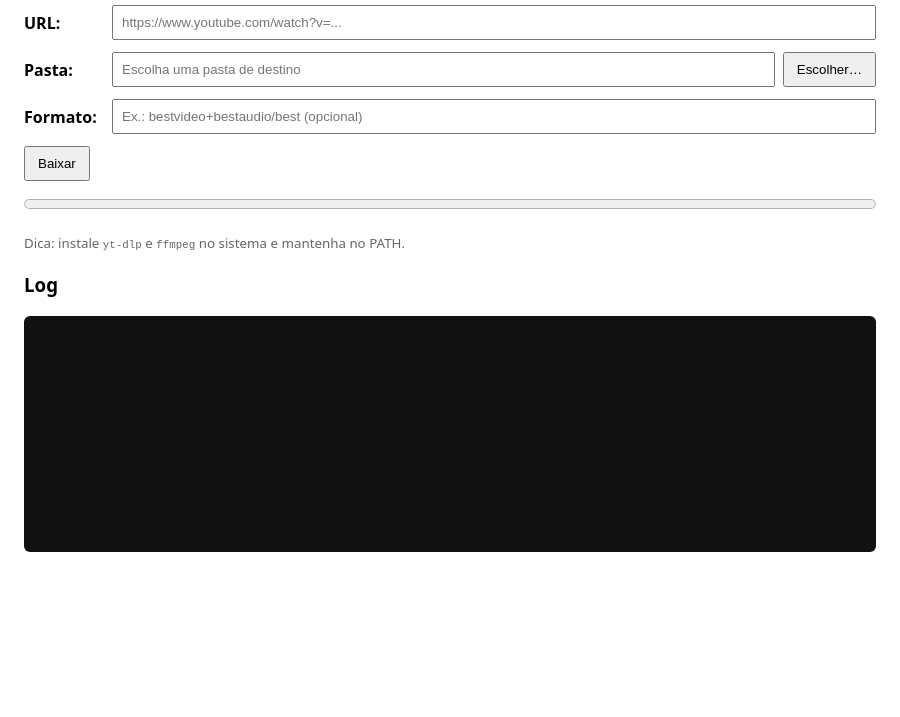
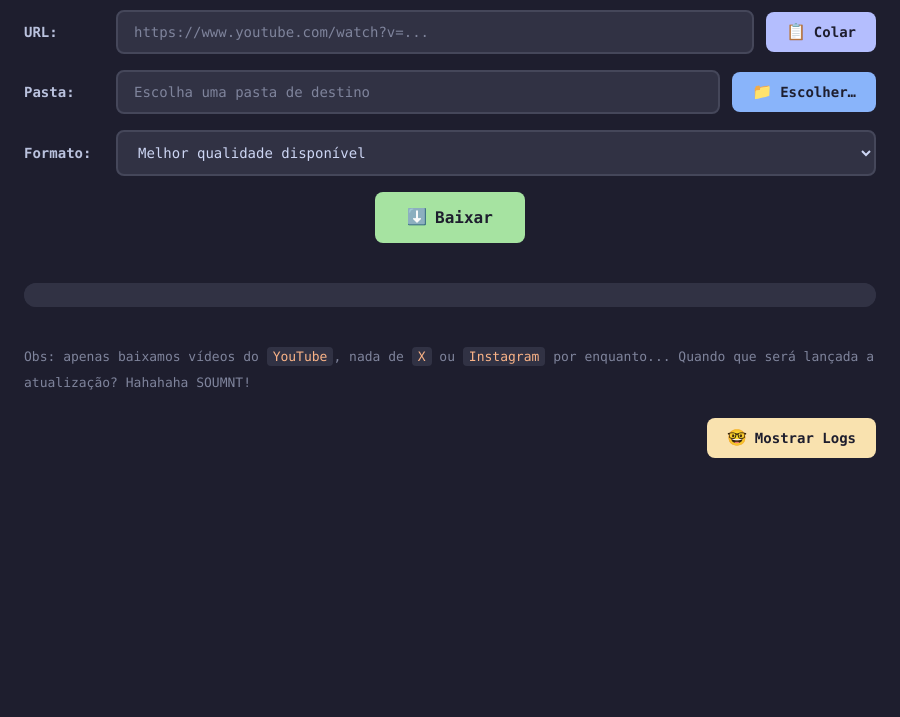
Before and after one commit to gchan26/soumnt, an Electron app: page index.html in a window 900 px wide. Shown: the part 83-800 px from the top of the page. Drawn offline with Linux system fonts and the light colour scheme; no server answers.

Commit message:
Added new styles

```diff
--- a/index.html
+++ b/index.html
@@ -2,58 +2,99 @@
 <html lang="pt-br">
 <head>
   <meta charset="UTF-8" />
-  <title>SOUMNT - Seus vídeos em instantes</title>
-  <style>
-    body { font-family: system-ui, -apple-system, Segoe UI, Roboto, Arial, sans-serif; margin: 24px; }
-    .row { display: flex; gap: 8px; align-items: center; margin-bottom: 12px; }
-    input[type="text"] { flex: 1; padding: 8px; }
-    button { padding: 8px 12px; cursor: pointer; }
-    #log { height: 220px; overflow: auto; white-space: pre-wrap; background: #111; color: #ddd; padding: 8px; border-radius: 6px; }
-    progress { width: 100%; height: 20px; }
-    label { min-width: 80px; font-weight: 600; }
-    .status { margin: 6px 0; font-weight: 600; }
-    small { color: #666; }
-  </style>
+  <title>SOUMNT! - Seus vídeos em um minuto</title>
+  <link rel="stylesheet" href="styles.css" />
 </head>
 <body>
-  <h1>SOUMNT - Baixador de vídeos</h1>
+  <h1>SOUMNT! - Baixador de vídeos</h1>
 
   <div class="row">
     <label for="url">URL:</label>
     <input id="url" type="text" placeholder="https://www.youtube.com/watch?v=..." />
+    <button id="paste">
+      <span class="icon">📋</span>
+      Colar
+    </button>
   </div>
 
   <div class="row">
     <label for="outDir">Pasta:</label>
     <input id="outDir" type="text" placeholder="Escolha uma pasta de destino" readonly />
-    <button id="choose">Escolher…</button>
+    <button id="choose">
+      <span class="icon">📁</span>
+      Escolher…
+    </button>
   </div>
 
   <div class="row">
     <label for="format">Formato:</label>
-    <input id="format" type="text" placeholder="Ex.: bestvideo+bestaudio/best (opcional)" />
+    <select id="format">
+      <option value="">Melhor qualidade disponível</option>
+      <option value="best[height<=720]">720p ou menor</option>
+      <option value="best[height<=480]">480p ou menor</option>
+      <option value="best[height<=360]">360p ou menor</option>
+      <option value="bestaudio">Apenas áudio (melhor qualidade)</option>
+      <option value="worst">Menor tamanho de arquivo</option>
+      <option value="bestvideo+bestaudio/best">Melhor vídeo + áudio</option>
+    </select>
   </div>
 
-  <div class="row">
-    <button id="download">Baixar</button>
-    <div class="status" id="status"></div>
+  <div class="row download-row">
+    <button id="download">
+      <span class="icon">⬇️</span>
+      Baixar
+    </button>
   </div>
 
+  <div class="status" id="status"></div>
+
   <progress id="progress" value="0" max="100"></progress>
-  <p><small>Dica: instale <code>yt-dlp</code> e <code>ffmpeg</code> no sistema e mantenha no PATH.</small></p>
+  <p><small>Obs: apenas baixamos vídeos do <code>YouTube</code>, nada de <code>X</code> ou <code>Instagram</code> por enquanto... Quando que será lançada a atualização? Hahahaha SOUMNT!</small></p>
 
-  <h3>Log</h3>
-  <div id="log"></div>
+  <div class="row logs-row">
+    <button id="toggleLogs">
+      <span class="icon">🤓</span>
+      Mostrar Logs
+    </button>
+  </div>
+
+  <div class="logs-section hidden">
+    <h3>Log</h3>
+    <div id="log"></div>
+  </div>
 
   <script>
     const $ = (id) => document.getElementById(id);
     const statusEl = $("status");
     const logEl = $("log");
     const progress = $("progress");
+    const logsSection = document.querySelector('.logs-section');
+    const toggleLogsBtn = $("toggleLogs");
+    let logsVisible = false;
 
     $("choose").addEventListener("click", async () => {
       const dir = await window.electronAPI.chooseFolder();
       if (dir) $("outDir").value = dir;
+    });
+
+    $("paste").addEventListener("click", async () => {
+      try {
+        const text = await navigator.clipboard.readText();
+        $("url").value = text.trim();
+      } catch (err) {
+        console.error('Erro ao colar:', err);
+      }
+    });
+
+    toggleLogsBtn.addEventListener("click", () => {
+      logsVisible = !logsVisible;
+      if (logsVisible) {
+        logsSection.classList.remove('hidden');
+        toggleLogsBtn.innerHTML = '<span class="icon">🤓</span> Ocultar Logs';
+      } else {
+        logsSection.classList.add('hidden');
+        toggleLogsBtn.innerHTML = '<span class="icon">🤓</span> Mostrar Logs';
+      }
     });
 
     $("download").addEventListener("click", async () => {
--- /dev/null
+++ b/styles.css
@@ -0,0 +1,250 @@
+:root {
+  --ctp-base: #1e1e2e;
+  --ctp-mantle: #181825;
+  --ctp-crust: #11111b;
+  --ctp-surface0: #313244;
+  --ctp-surface1: #45475a;
+  --ctp-surface2: #585b70;
+  --ctp-overlay0: #6c7086;
+  --ctp-overlay1: #7f849c;
+  --ctp-overlay2: #9399b2;
+  --ctp-subtext0: #a6adc8;
+  --ctp-subtext1: #bac2de;
+  --ctp-text: #cdd6f4;
+  --ctp-lavender: #b4befe;
+  --ctp-blue: #89b4fa;
+  --ctp-sapphire: #74c7ec;
+  --ctp-sky: #89dceb;
+  --ctp-teal: #94e2d5;
+  --ctp-green: #a6e3a1;
+  --ctp-yellow: #f9e2af;
+  --ctp-peach: #fab387;
+  --ctp-maroon: #eba0ac;
+  --ctp-red: #f38ba8;
+  --ctp-mauve: #cba6f7;
+  --ctp-pink: #f5c2e7;
+  --ctp-flamingo: #f2cdcd;
+  --ctp-rosewater: #f5e0dc;
+}
+
+body {
+  font-family: 'JetBrains Mono', 'Fira Code', Consolas, 'Courier New', monospace;
+  margin: 24px;
+  background-color: var(--ctp-base);
+  color: var(--ctp-text);
+  line-height: 1.6;
+}
+
+h1 {
+  color: var(--ctp-mauve);
+  font-weight: 700;
+  margin-bottom: 24px;
+  font-size: 28px;
+}
+
+h3 {
+  color: var(--ctp-blue);
+  font-weight: 600;
+  margin-top: 24px;
+  margin-bottom: 12px;
+}
+
+.row {
+  display: flex;
+  gap: 12px;
+  align-items: center;
+  margin-bottom: 16px;
+}
+
+.row.download-row {
+  justify-content: center;
+  margin-bottom: 24px;
+}
+
+.row.logs-row {
+  justify-content: flex-end;
+  margin-top: 24px;
+}
+
+input[type="text"] {
+  flex: 1;
+  padding: 12px 16px;
+  background-color: var(--ctp-surface0);
+  border: 2px solid var(--ctp-surface1);
+  border-radius: 8px;
+  color: var(--ctp-text);
+  font-family: inherit;
+  font-size: 14px;
+  transition: all 0.3s ease;
+}
+
+input[type="text"]:focus {
+  outline: none;
+  border-color: var(--ctp-blue);
+  box-shadow: 0 0 0 3px rgba(137, 180, 250, 0.15);
+}
+
+input[type="text"]::placeholder {
+  color: var(--ctp-overlay1);
+}
+
+select {
+  flex: 1;
+  padding: 12px 16px;
+  background-color: var(--ctp-surface0);
+  border: 2px solid var(--ctp-surface1);
+  border-radius: 8px;
+  color: var(--ctp-text);
+  font-family: inherit;
+  font-size: 14px;
+  cursor: pointer;
+  transition: all 0.3s ease;
+}
+
+select:focus {
+  outline: none;
+  border-color: var(--ctp-blue);
+  box-shadow: 0 0 0 3px rgba(137, 180, 250, 0.15);
+}
+
+select option {
+  background-color: var(--ctp-surface0);
+  color: var(--ctp-text);
+  padding: 8px;
+}
+
+button {
+  padding: 12px 20px;
+  cursor: pointer;
+  background-color: var(--ctp-blue);
+  border: none;
+  border-radius: 8px;
+  color: var(--ctp-base);
+  font-family: inherit;
+  font-weight: 600;
+  font-size: 14px;
+  transition: all 0.3s ease;
+  display: flex;
+  align-items: center;
+  gap: 8px;
+}
+
+button:hover {
+  background-color: var(--ctp-sapphire);
+  transform: translateY(-1px);
+}
+
+button:active {
+  transform: translateY(0);
+}
+
+#download {
+  background-color: var(--ctp-green);
+  color: var(--ctp-base);
+  padding: 16px 32px;
+  font-size: 16px;
+  font-weight: 700;
+}
+
+#download:hover {
+  background-color: var(--ctp-teal);
+}
+
+#paste {
+  background-color: var(--ctp-lavender);
+  color: var(--ctp-base);
+}
+
+#paste:hover {
+  background-color: var(--ctp-mauve);
+}
+
+#toggleLogs {
+  background-color: var(--ctp-yellow);
+  color: var(--ctp-base);
+  margin-bottom: 16px;
+}
+
+#toggleLogs:hover {
+  background-color: var(--ctp-peach);
+}
+
+.logs-section {
+  margin-top: 24px;
+}
+
+.logs-section.hidden {
+  display: none;
+}
+
+#log {
+  height: 220px;
+  overflow: auto;
+  white-space: pre-wrap;
+  background-color: var(--ctp-mantle);
+  color: var(--ctp-text);
+  padding: 16px;
+  border-radius: 12px;
+  border: 2px solid var(--ctp-surface0);
+  font-family: 'JetBrains Mono', 'Fira Code', Consolas, monospace;
+  font-size: 13px;
+  line-height: 1.4;
+}
+
+progress {
+  width: 100%;
+  height: 24px;
+  border-radius: 12px;
+  overflow: hidden;
+  background-color: var(--ctp-surface0);
+  border: none;
+  margin: 16px 0;
+}
+
+progress::-webkit-progress-bar {
+  background-color: var(--ctp-surface0);
+  border-radius: 12px;
+}
+
+progress::-webkit-progress-value {
+  background: linear-gradient(90deg, var(--ctp-green), var(--ctp-teal));
+  border-radius: 12px;
+  transition: all 0.3s ease;
+}
+
+progress::-moz-progress-bar {
+  background: linear-gradient(90deg, var(--ctp-green), var(--ctp-teal));
+  border-radius: 12px;
+}
+
+label {
+  min-width: 80px;
+  font-weight: 600;
+  color: var(--ctp-subtext1);
+  font-size: 14px;
+}
+
+.status {
+  margin: 6px 0;
+  font-weight: 600;
+  color: var(--ctp-blue);
+  font-size: 14px;
+}
+
+small {
+  color: var(--ctp-overlay1);
+  font-size: 13px;
+}
+
+code {
+  background-color: var(--ctp-surface0);
+  color: var(--ctp-peach);
+  padding: 2px 6px;
+  border-radius: 4px;
+  font-family: inherit;
+}
+
+.icon {
+  font-size: 16px;
+  line-height: 1;
+}
```
